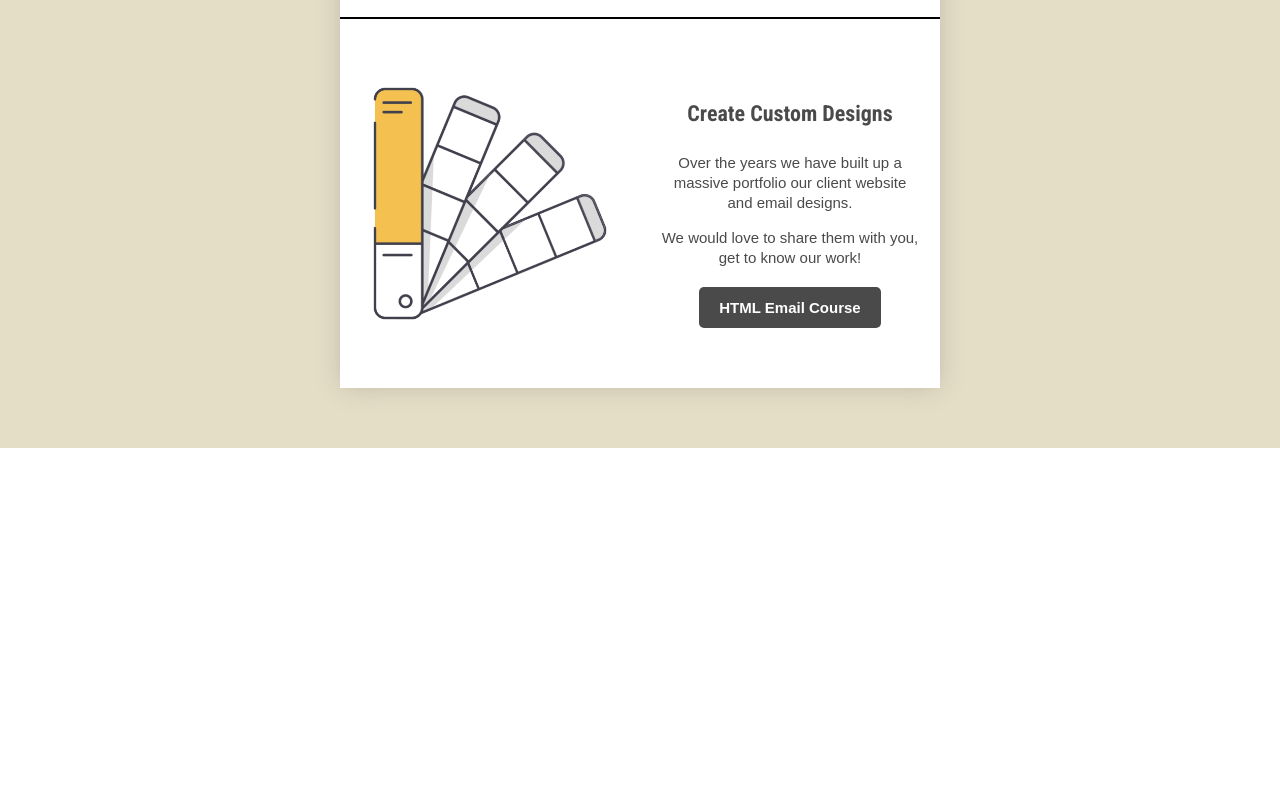
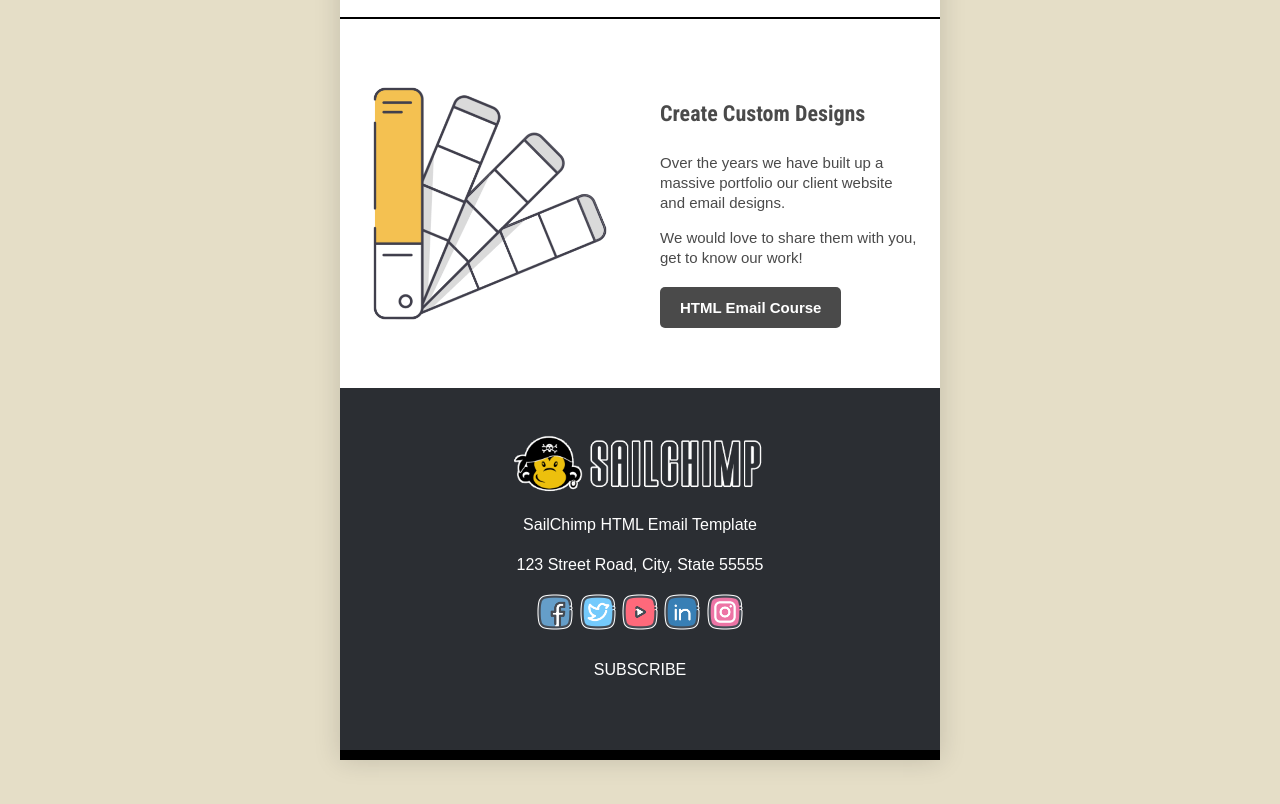
Before and after one commit to StraetenMax/12HtmlEmail, a plain HTML site: page index.html in a window 1280 px wide. Shown: the part 1207-2011 px from the top of the page. Before the commit the page ends 1655 px from the top, so only its background shows below. Drawn offline with Linux system fonts and the light colour scheme.

Commit message:
travail sur le footer

```diff
--- a/index.html
+++ b/index.html
@@ -91,6 +91,7 @@
                 padding: 20px;
             }
             .two-columns .content{
+                text-align: left;
                 font-size: 15px;
                 line-height: 20px;
             }
@@ -271,7 +272,30 @@
                         </table>
                     </td>
                  </tr>
-<!-- FOOTER SECTION -->
+                <!-- FOOTER SECTION -->
+                 <tr>
+                    <td style="background-color:#2b2e33;color:#ffffff">
+                        <table width="100%">
+                            <tr>
+                                <td style="padding:45px 20px;" >
+                                    <a href="#"><img src="img/logo.png" alt="" width="260px"></a>
+                                    <p style="padding:5px 0 3px;">SailChimp HTML Email Template</p>
+                                    <p style="padding:3px;">123 Street Road, City, State 55555</p>
+                                    <a href="#"><img src="img/facebook.png" alt="facebook" class="social"></a>
+                                    <a href="#"><img src="img/twitter.png" alt="twitter" class="social"></a>
+                                    <a href="#"><img src="img/youtube.png" alt="youtube" class="social"></a>
+                                    <a href="#"><img src="img/linkedin.png" alt="linkedin" class="social"></a>
+                                    <a href="#"><img src="img/instagram.png" alt="instagram" class="social"></a>
+                                    <p style="padding:10px;">SUBSCRIBE</p>
+                                </td>
+                            </tr>
+                            <tr>
+                                <td height="10px" style="background-color:#000000;">
+                                </td>
+                            </tr>
+                        </table>
+                    </td>
+                 </tr>
             </table>
         </center>
     </body>
```
